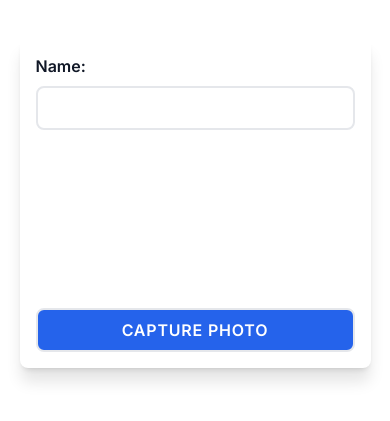
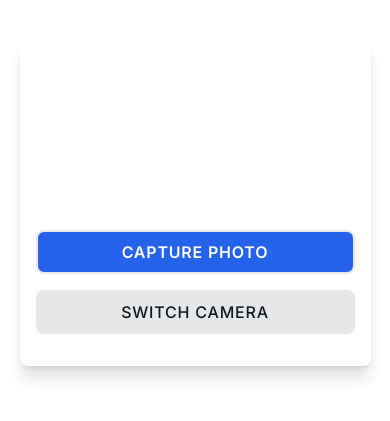
Before and after one commit to Dylan-Burns/fullstack-app, a Next.js app: page / in a window 390 px wide. Shown: the part 219-640 px from the top of the page. Built offline with nearby package versions, Linux system fonts and the light colour scheme; no server answers.

Commit message:
Added camera switching toggle button for mobile users -page.tsx - globals.css

```diff
--- a/app/globals.css
+++ b/app/globals.css
@@ -92,3 +92,14 @@ label {
     margin-bottom: 2rem;
   }
 }
+
+.toggle-camera-btn {
+  background-color: rgba(var(--foreground-rgb), 0.1); /* Slightly transparent for minimalist look */
+  color: rgb(var(--foreground-rgb));
+  margin-top: 1rem; /* Space from capture button */
+  font-weight: 500;
+}
+
+.toggle-camera-btn:hover {
+  background-color: rgba(var(--foreground-rgb), 0.2); /* Darker on hover */
+}
--- a/app/page.tsx
+++ b/app/page.tsx
@@ -8,10 +8,16 @@ const Page = () => {
     const [name, setName] = useState('');
     const [imageSrc, setImageSrc] = useState('');
     const [fileSize, setFileSize] = useState<number | null>(null);
+    // State to toggle between front and back camera
+    const [facingMode, setFacingMode] = useState<"user" | "environment">("user");
 
     const handleNameChange = useCallback((event: React.ChangeEvent<HTMLInputElement>) => {
         setName(event.target.value);
     }, []);
+
+    const toggleCamera = useCallback(() => {
+        setFacingMode(facingMode === "user" ? "environment" : "user");
+    }, [facingMode]);
 
     const capture = useCallback(() => {
         const imageSrc = webcamRef.current?.getScreenshot();
@@ -68,29 +74,23 @@ const Page = () => {
     return (
         <div id="container">
             <div className="form-container">
-                <form onSubmit={handleSubmit}>
-                    <label htmlFor="name">Name:</label>
-                    <input
-                        type="text"
-                        id="name"
-                        value={name}
-                        onChange={handleNameChange}
-                        required
-                    />
+                <form onSubmit={handleSubmit} className="flex flex-col">
+                    {/* Your existing form elements */}
+                    <div className="webcam-container">
                         <Webcam
                             audio={false}
                             ref={webcamRef}
                             screenshotFormat="image/jpeg"
-                        style={{ margin: '10px 0' }}
+                            videoConstraints={{ facingMode }}
+                            className="webcam"
                         />
-                    <button type="button" onClick={capture}>Capture Photo</button>
-                    {imageSrc && (
-                        <div>
-                            <img src={imageSrc} alt="Captured" style={{ margin: '10px 0' }} />
-                            <p>File Size: {fileSize} bytes</p>
-                            <button type="submit">Submit</button>
+                        <button type="button" onClick={capture} className="button">Capture Photo</button>
+                        {/* Button to toggle between front and back camera */}
+                        <button type="button" onClick={toggleCamera} className="toggle-camera-btn">
+                            Switch Camera
+                        </button>
                     </div>
-                    )}
+                    {/* Your existing img and submit button elements */}
                 </form>
             </div>
         </div>
```
Lines whose indentation alone changed are shown as unchanged.
